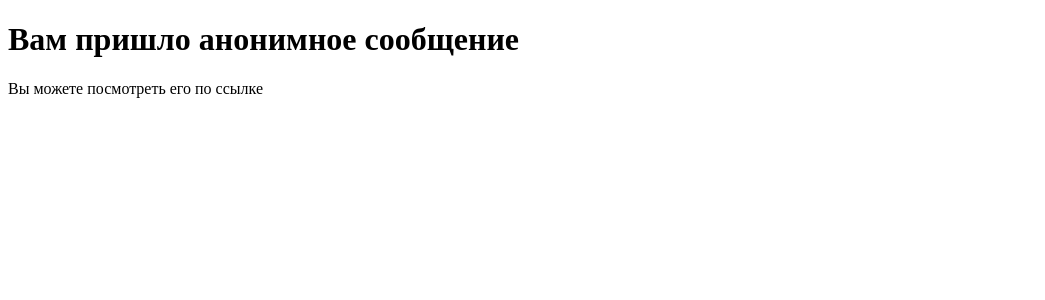
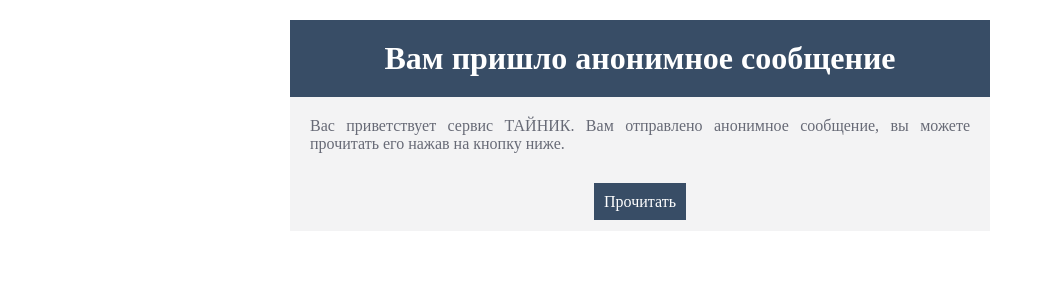
Before and after one commit to npmcdn-to-unpkg-bot/taynik, a PHP site: page /app/site/modules/card/html/card_mail.html in a window 1280 px wide. Shown: the top 300 px of the page, without its empty margins (0-1045 px from the left). Run offline with PHP 8.4, Linux system fonts and the light colour scheme.

Commit message:
fix отправление mail

```diff
--- a/app/site/modules/card/card.php
+++ b/app/site/modules/card/card.php
@@ -82,7 +82,7 @@ class Card
         require MODULES . "card" . DIR_SEP . "html" . DIR_SEP . "card_mail.html";
 
         $message = ob_get_clean();
-
+var_dump($message);
         return SendMail::send($data['receiver'], "анонимное сообщение", $message);
 
     }
--- a/app/site/modules/card/html/card_mail.html
+++ b/app/site/modules/card/html/card_mail.html
@@ -1,3 +1,38 @@
+<style>
+    #mail-content
+    {
+        width: 700px;
+        margin: 20px auto;
+        background: #f3f3f4;
+    }
+    #mail-content-header
+    {
+        padding: 20px;
+        text-align: center;
+        background: #384D66;
+        color: #fff;
+        margin: 0;
+    }
+    #mail-content-button
+    {
+        padding: 10px;
+        background: #384D66;
+        text-decoration: none;
+        color: #fff;
+    }
+    #mail-content-text
+    {
+        color: #676a76;
+        padding: 20px;
+        text-align: justify;
+        margin: 0;
+    }
+    #link-container
+    {
+        padding: 20px;
+        text-align: center;
+    }
+</style>
 <!DOCTYPE html>
 <html lang="en">
 <head>
@@ -5,7 +40,14 @@
     <title>Вам анонимное сообщение</title>
 </head>
 <body>
-<h1>Вам пришло анонимное сообщение</h1>
-<p>Вы можете посмотреть его по ссылке <?=$link?></p>
+<div id="mail-content">
+    <h1 id="mail-content-header">Вам пришло анонимное сообщение</h1>
+    <p id="mail-content-text">
+        Вас приветствует сервис ТАЙНИК. Вам отправлено анонимное сообщение, вы можете прочитать его нажав на кнопку ниже.
+    </p>
+    <div id="link-container">
+        <a href="<?=$link?>" id="mail-content-button">Прочитать</a>
+    </div>
+</div>
 </body>
 </html>
--- a/system/helpers/sendmail.php
+++ b/system/helpers/sendmail.php
@@ -10,7 +10,7 @@ class SendMail {
         $headers = 'Content-type: text/html; charset=utf-8' . "\r\n";
 
         // Дополнительные заголовки
-        $headers .= 'From: Winner System<admin@winner-system.ru>' . "\r\n";
+        $headers .= 'From: Тайник<admin@taynik.ru>' . "\r\n";
 
         if (mail($to, $subject, $message, $headers))
         {
```
